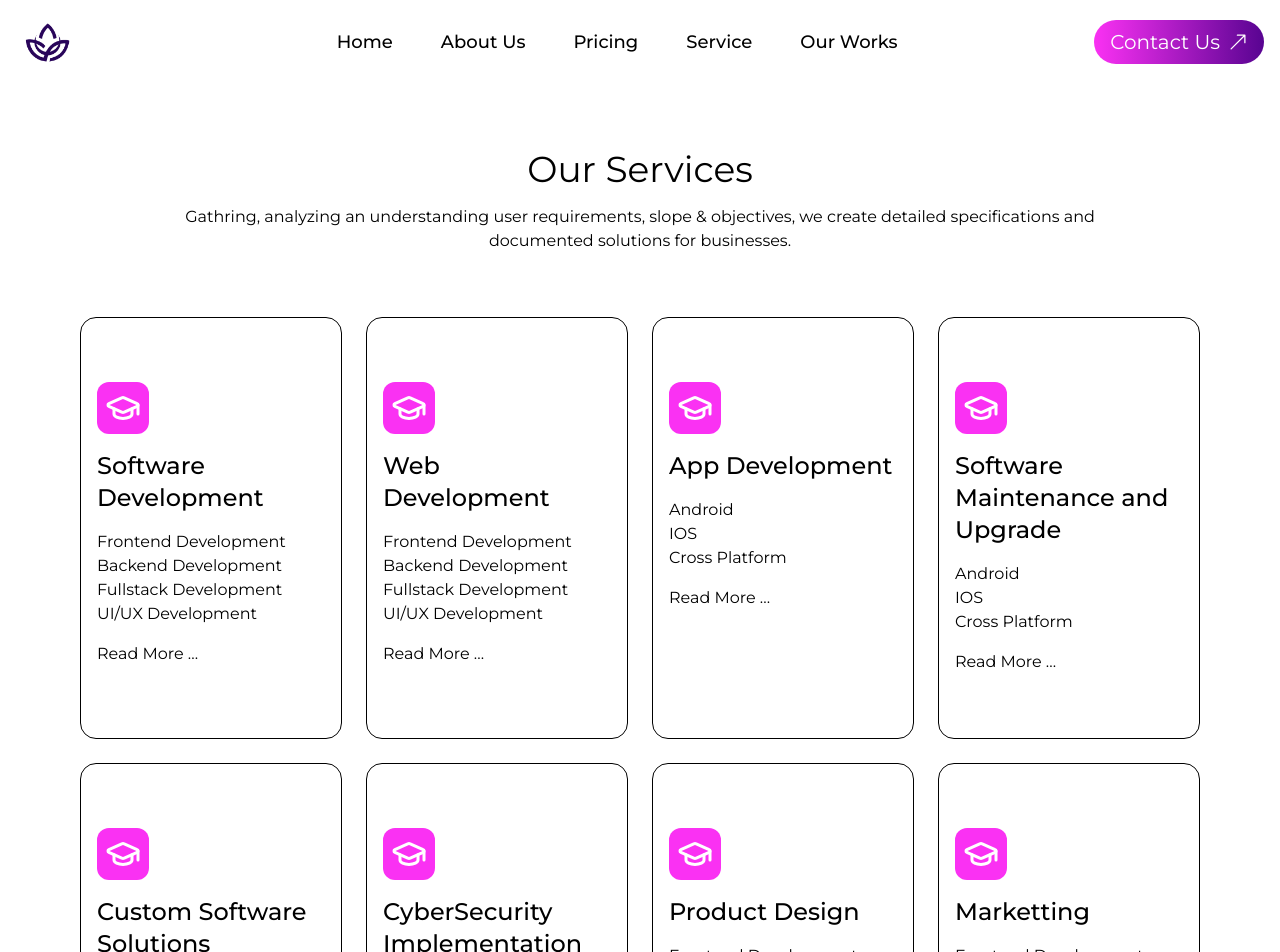
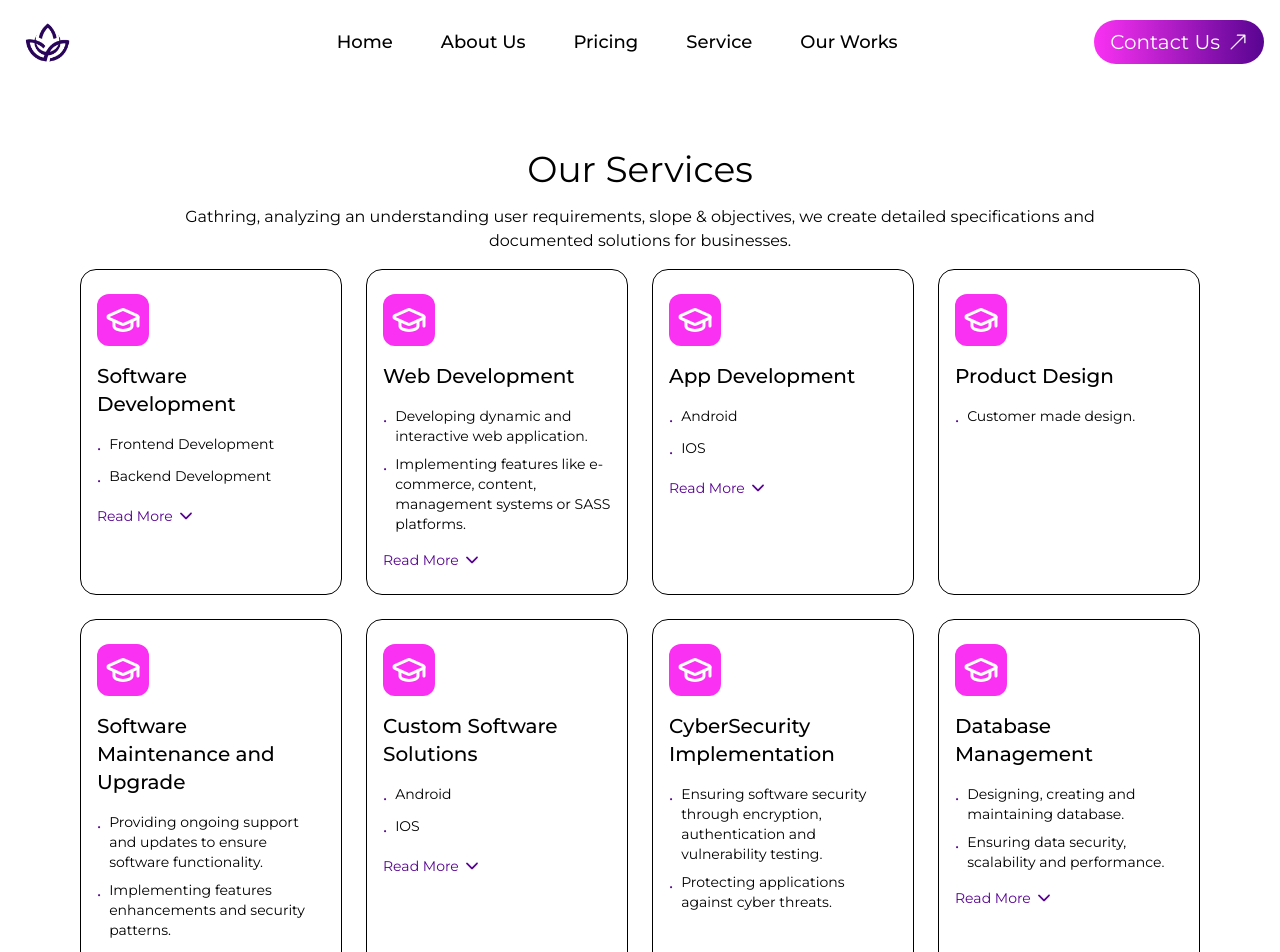
Before and after one commit to aetech24/aetech-site, a React (Vite) app: page /service in a window 1280 px wide. Shown: the top 952 px of the page. Built offline with nearby package versions, Linux system fonts and the light colour scheme; a web font is replaced by a local one.

Commit message:
Mistakes correctly

```diff
--- a/src/components/Navbar.jsx
+++ b/src/components/Navbar.jsx
@@ -27,7 +27,7 @@ const Navbar = () => {
                     <li onClick={toggleNavbar} className='hover:text-purple duration-300 ease-in'><Link to="/service">Service</Link></li>
                     <li onClick={toggleNavbar} className='hover:text-purple duration-300 ease-in'><Link to="/work">Our Works</Link></li>
                 </ul>
-                <div onClick={toggleNavbar} className="hidden lg:flex text-white text-xl justify-center items-center bg-gradient-to-r from-pink to-purple rounded-3xl hover:scale-110 duration-500 ease-linear">
+                <div onClick={toggleNavbar} className="hidden lg:flex text-white text-xl justify-center items-center bg-gradient-to-r from-pink to-purple hover:bg-gradient-to-l hover:from-pink hover:to-purple rounded-3xl hover:scale-110 duration-500 ease-linear">
                     <Link to="/contact" className='py-2 px-4 flex items-center gap-2'>
                     Contact Us
                     <BsArrowUpRight />
--- a/src/constants/index.js
+++ b/src/constants/index.js
@@ -353,14 +353,17 @@ export const head =[
 
 export const services = [
     {title: "Software Development", skills: ["Frontend Development", "Backend Development","Fullstack Development", "UI/UX Development"]},
-    {title: "Web Development", skills: ["Frontend Development", "Backend Development","Fullstack Development", "UI/UX Development"]},
+    {title: "Web Development", skills: ["Developing dynamic and interactive web application.", "Implementing features like e-commerce, content, management systems or SASS platforms.","Developing server-side logic, APIs and Databases.", "Implementing functionalities like authentication, data processing and business logic."]},
     {title: "App Development", skills: ["Android", "IOS", "Cross Platform"]},
-    {title: "Software Maintenance and Upgrade", skills: ["Android", "IOS", "Cross Platform"]},
+    {title: "Product Design", skills: ["Customer made design."]},
+    {title: "Software Maintenance and Upgrade", skills: ["Providing ongoing support and updates to ensure software functionality.", "Implementing features enhancements and security patterns.", "Monitoring & resolving post-deployment issues."]},
     {title: "Custom Software Solutions", skills: ["Android", "IOS", "Cross Platform"]},
-    {title: "CyberSecurity Implementation", skills: ["Android", "IOS", "Cross Platform"]},
-    {title: "Product Design", skills: ["Frontend Development", "Backend Development","Fullstack Development", "UI/UX Development"]},
-    {title: "Marketting", skills: ["Frontend Development", "Backend Development","Fullstack Development", "UI/UX Development"]},
-    {title: "Branding", skills: ["Frontend Development", "Backend Development","Fullstack Development", "UI/UX Development"]},
+    {title: "CyberSecurity Implementation", skills: ["Ensuring software security through encryption, authentication and vulnerability testing.", "Protecting applications against cyber threats."]},
+    {title: "Database Management", skills: ["Designing, creating and maintaining database.", "Ensuring data security, scalability and performance.", "Using relational (eg. MySQL, PostgreSQL, MongoDB, Firebase database."]},
+    {title: "Integration with third-party Systems", skills: ["Connecting software with APIs, tools, and services like Payment gateways, CRMs and ERDs", "Ensuring seamless interoperability between systems."]},
+    {title: "Marketting", skills: ["Social Media Marketting", "Digital Marketting"]},
+    {title: "Branding", skills: ["Brand Identity Design"]},
+    {title: "Cyber Education", skills: ["Cyber Security Training"]},
 ]
 
 export const work = [
--- a/src/pages/Home.jsx
+++ b/src/pages/Home.jsx
@@ -40,7 +40,7 @@ const Home = () => {
         <div className="py-16">
             <div className="flex flex-col items-center gap-3">
                 <h1 className="text-3xl lg:text-4xl">What We Do</h1>
-                <p className="px-4 max-md:text-sm lg:px-72 text-center">We are dynamic tech start-up focused on turning ideas into ground-breaking solutions. By leveraging advance technology and innovative software development, we design, create products an dservices that solve an dadrress real world challenges, empowr businesses, fuel growth and derive results.</p>
+                <p className="px-4 max-md:text-sm lg:px-60 text-center">We are dynamic tech start-up focused on turning ideas into ground-breaking solutions. By leveraging advance technology and innovative software development, we design, create products and services that solve an address real world challenges, empower businesses, fuel growth and derive results.</p>
             </div>
             <div className="grid grid-cols-1 lg:grid-cols-3 justify-center items-center gap-4 lg:gap-10 py-16 lg:px-24 px-4">
                 <div className="flex flex-col gap-2 items-center">
@@ -51,8 +51,7 @@ const Home = () => {
                 <div className="flex flex-col gap-2 items-center">
                     <div className="p-4 text-3xl text-white bg-gradient-to-b from-pink to-purple rounded-full"><LuGraduationCap /></div>
                     <h1 className="font-semibold lg:text-xl">Education</h1>
-                    <p className="text-center max-md:text-sm">Training a generation of tech nerds, bringing out the pontential of our
-                    generation.</p>
+                    <p className="text-center max-md:text-sm">Training a generation of tech nerds, bringing out the pontential of our generation.</p>
                 </div>
                 <div className="flex flex-col gap-2 items-center">
                     <div className="p-4 text-3xl text-white bg-gradient-to-b from-pink to-purple rounded-full"><IoBriefcaseOutline/></div>
--- a/src/pages/Service.jsx
+++ b/src/pages/Service.jsx
@@ -1,27 +1,50 @@
-import React from 'react'
-import {services} from '../constants'
-import { LuGraduationCap } from "react-icons/lu";
-
+import React, { useState } from 'react'
+import { services } from '../constants'
+import { LuGraduationCap } from "react-icons/lu"
+import { IoIosArrowDown, IoIosArrowUp } from "react-icons/io"
 
 const Service = () => {
+    const [expandedItems, setExpandedItems] = useState({});
+
+    const toggleExpand = (id) => {
+        setExpandedItems(prev => ({
+            ...prev,
+            [id]: !prev[id]
+        }));
+    };
+
     return (
         <div className='py-4 lg:py-16'>
             <div className='flex flex-col items-center gap-4'>
                 <h1 className='text-3xl lg:text-4xl text-medium'>Our Services</h1>
                 <p className="text-center max-md:text-sm px-4 lg:px-44">Gathring, analyzing an understanding user requirements, slope & objectives, we create detailed specifications and documented solutions for businesses.</p>
             </div>
-        <div className="grid grid-cols-1 md:grid-cols-2 lg:grid-cols-4 gap-6 lg:px-20 px-4 py-8 lg:py-16">
+            <div className="grid grid-cols-1 md:grid-cols-2 lg:grid-cols-4 gap-6 lg:px-20 px-4 py-8 lg:py-4">
                 {services.map((item, id) => {
                     return (
-                    <div key={id} className="px-4 py-16 border border-black rounded-2xl flex flex-col gap-4">
+                        <div key={id} className="px-4 py-6 border border-black hover:border-purple transition-colors duration-300 rounded-2xl flex flex-col gap-4">
                             <div className="p-2 text-4xl rounded-xl bg-pink text-white w-fit"><LuGraduationCap /></div>
-                        <h1 className='text-2xl font-medium'>{item.title}</h1>
-                        <ol className="list-item">
-                            {item.skills.map((skill, id) => {
-                                return <li key={id}>{skill}</li>
-                            })}
+                            <h1 className='text-xl font-medium'>{item.title}</h1>
+                            <ol className="list-none space-y-2">
+                                {item.skills.slice(0, expandedItems[id] ? undefined : 2).map((skill, skillId) => (
+                                    <li key={skillId} className="text-sm flex items-start gap-2">
+                                        <span className="text-purple mt-1">•</span>
+                                        <span>{skill}</span>
+                                    </li>
+                                ))}
                             </ol>
-                        <p>Read More ...</p>
+                            {item.skills.length > 2 && (
+                                <button
+                                    onClick={() => toggleExpand(id)}
+                                    className="text-purple text-sm flex items-center gap-1 hover:text-pink transition-colors duration-300"
+                                >
+                                    {expandedItems[id] ? (
+                                        <>Hide <IoIosArrowUp className="text-lg" /></>
+                                    ) : (
+                                        <>Read More <IoIosArrowDown className="text-lg" /></>
+                                    )}
+                                </button>
+                            )}
                         </div>
                     )
                 })}
```
Lines whose indentation alone changed are shown as unchanged.
